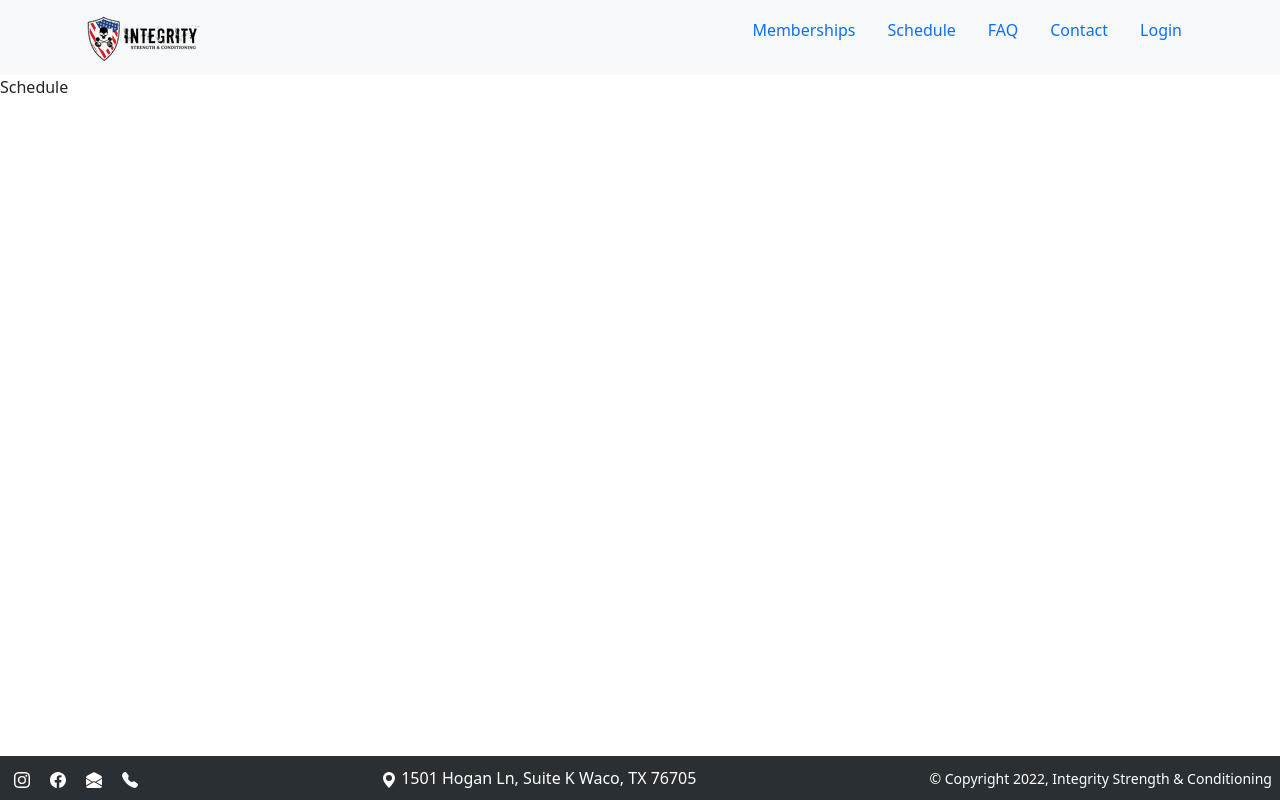
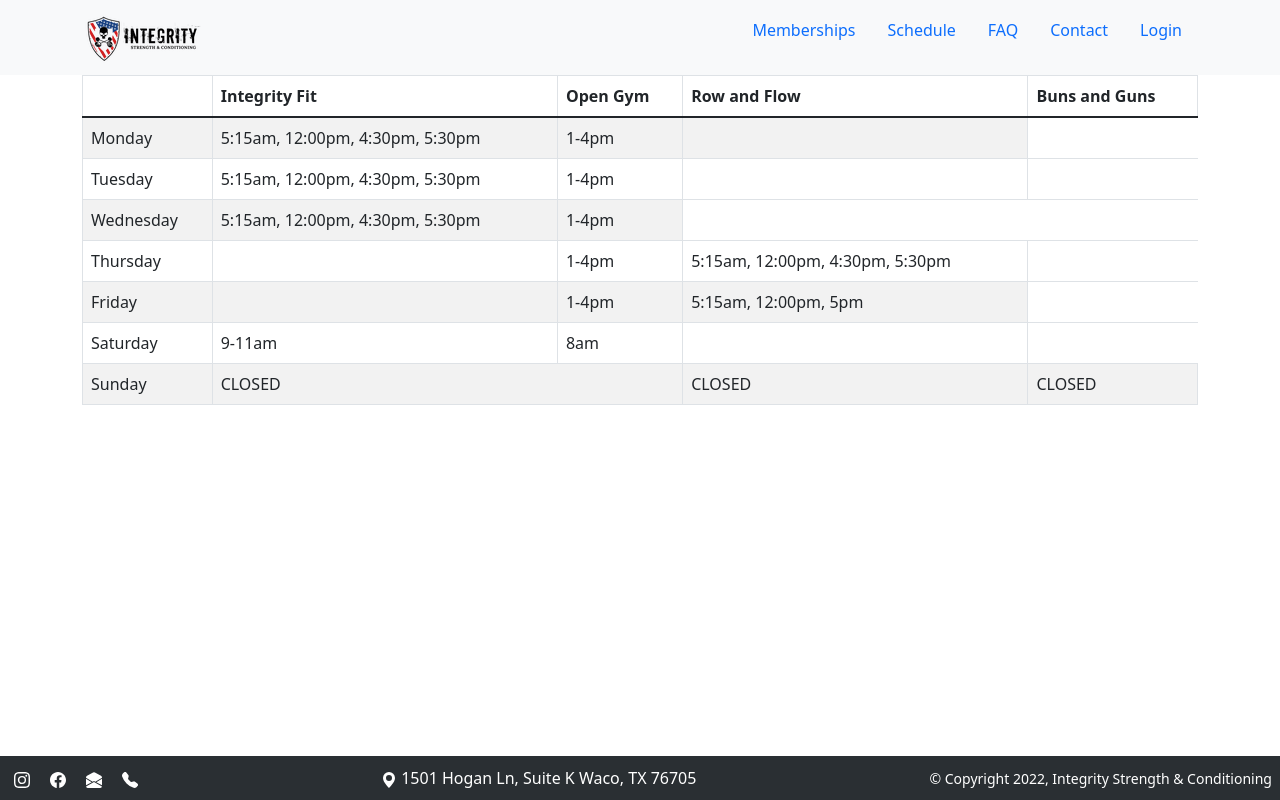
Before and after one commit to NathanaelWhite/Integrity-back-end, a React (Create React App) app in the folder integrity/: page /schedule in a window 1280 px wide. Built offline with nearby package versions, Linux system fonts and the light colour scheme.

Commit message:
added schedule component data

```diff
--- a/integrity/src/pages/Schedule.js
+++ b/integrity/src/pages/Schedule.js
@@ -1,7 +1,62 @@
-import React from 'react'
-
+import React from "react";
+import { Container, Table } from "react-bootstrap";
 export default function Schedule() {
   return (
-    <div>Schedule</div>
-  )
+    <Container>
+      <Table striped bordered hover>
+        <thead>
+          <tr>
+            <th></th>
+            <th>Integrity Fit</th>
+            <th>Open Gym</th>
+            <th>Row and Flow</th>
+            <th>Buns and Guns</th>
+          </tr>
+        </thead>
+        <tbody>
+          <tr>
+            <td>Monday</td>
+            <td>5:15am, 12:00pm, 4:30pm, 5:30pm</td>
+            <td>1-4pm</td>
+            <td></td>
+          </tr>
+          <tr>
+            <td>Tuesday</td>
+            <td>5:15am, 12:00pm, 4:30pm, 5:30pm</td>
+            <td>1-4pm</td>
+            <td></td>
+          </tr>
+          <tr>
+            <td>Wednesday</td>
+            <td>5:15am, 12:00pm, 4:30pm, 5:30pm</td>
+            <td>1-4pm</td>
+          </tr>
+          <tr>
+            <td>Thursday</td>
+            <td></td>
+            <td>1-4pm</td>
+            <td>5:15am, 12:00pm, 4:30pm, 5:30pm</td>
+          </tr>
+          <tr>
+            <td>Friday</td>
+            <td></td>
+            <td>1-4pm</td>
+            <td>5:15am, 12:00pm, 5pm </td>
+          </tr>
+          <tr>
+            <td>Saturday</td>
+            <td> 9-11am</td>
+            <td>8am </td>
+            <td></td>
+          </tr>
+          <tr>
+            <td>Sunday</td>
+            <td colSpan={2}>CLOSED</td>
+            <td>CLOSED</td>
+            <td>CLOSED</td>
+          </tr>
+        </tbody>
+      </Table>
+    </Container>
+  );
 }
```
